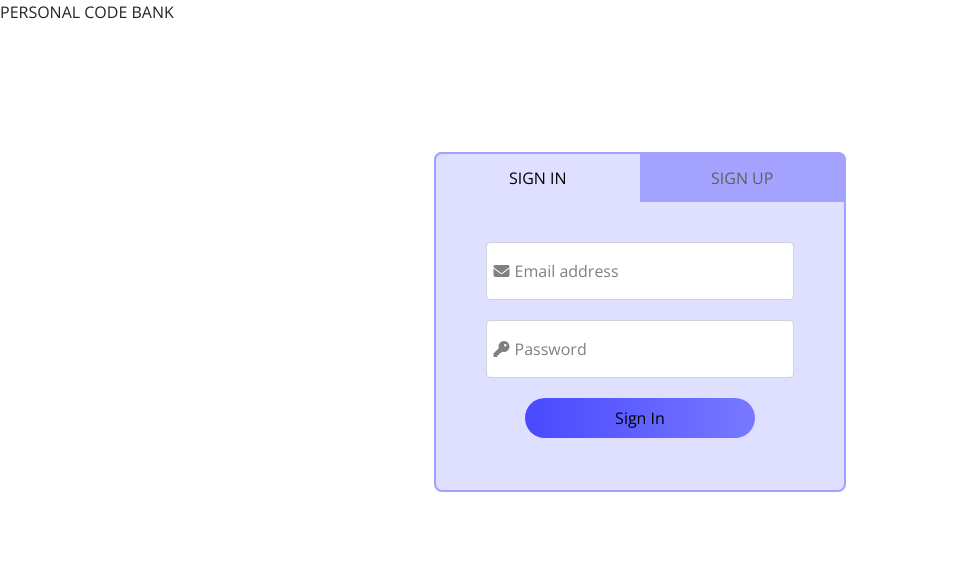
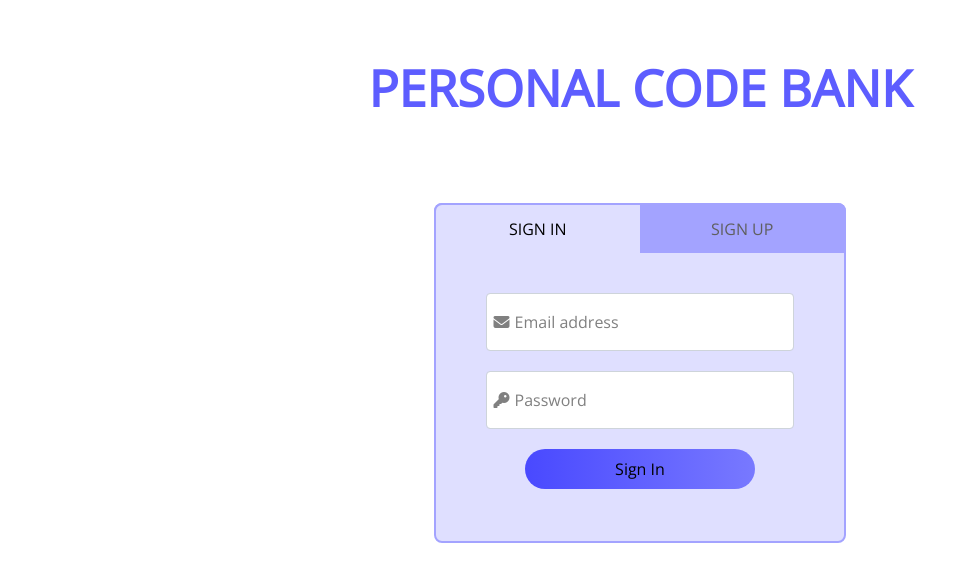
Before and after one commit to taskiranumut/personal-code-bank, a website built with webpack: page client/src/index.html in a window 1280 px wide. Shown: the whole page, without its empty margins (0-977 px from the left). Built offline with nearby package versions, Linux system fonts and the light colour scheme.

Commit message:
add css properties for title

```diff
--- a/client/src/css/main.css
+++ b/client/src/css/main.css
@@ -21,7 +21,7 @@
 /* LOGIN-REGISTER PAGE */
 
 .login-register-container {
-  margin-top: 10%;
+  margin-top: 6%;
 }
 
 .form-col-5 {
@@ -73,11 +73,6 @@
   border-radius: 20px;
   margin-top: 30px;
 }
-
-/* ADD SHADOW !! DON'T USE YET !! */
-/* .submit-button:hover {
-  border: 3px solid #4949ff;
-} */
 
 .login-register-input {
   margin: 10px;
@@ -339,3 +334,11 @@ BLOCK DATA PAGE
   color: darkred;
   text-align: left;
 }
+
+.title {
+  padding-top: 4%;
+  text-align: center;
+  font-size: 50px;
+  color: #4343ffdc;
+  font-weight: bold;
+}
```
